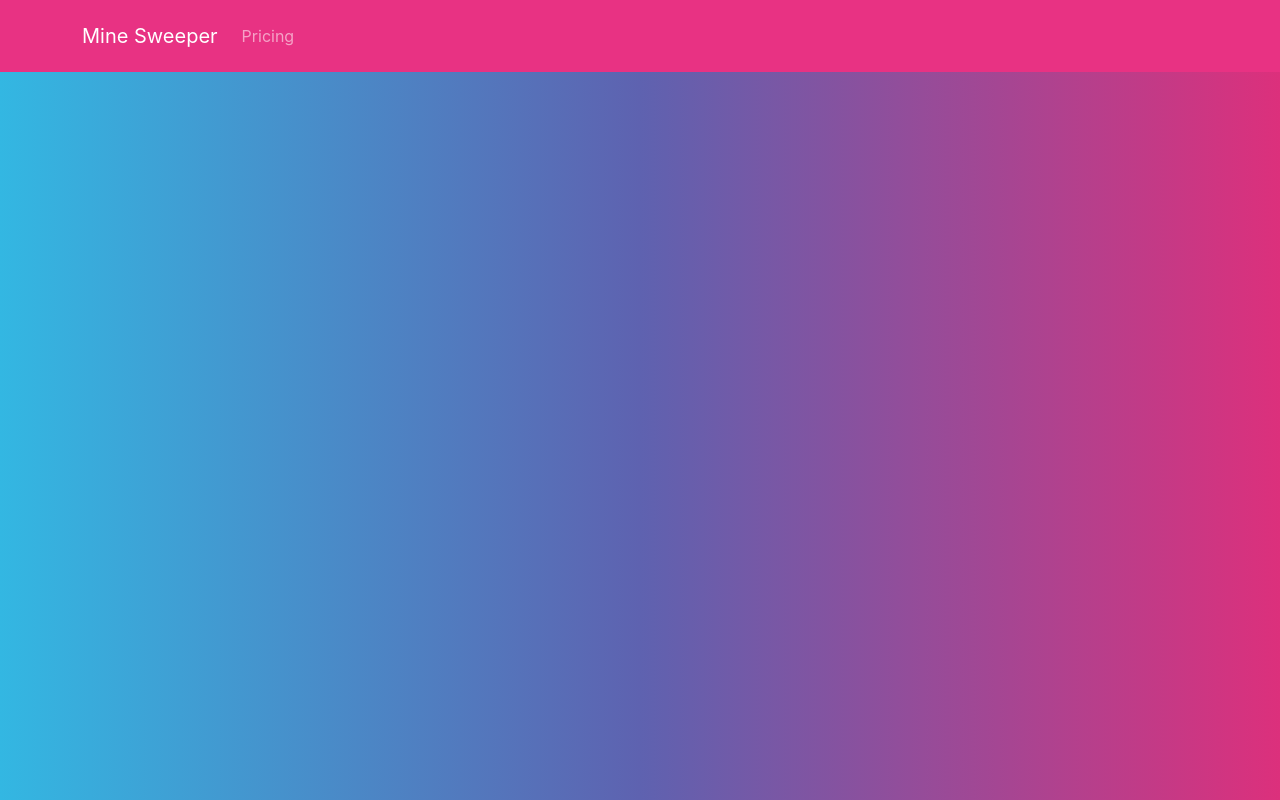
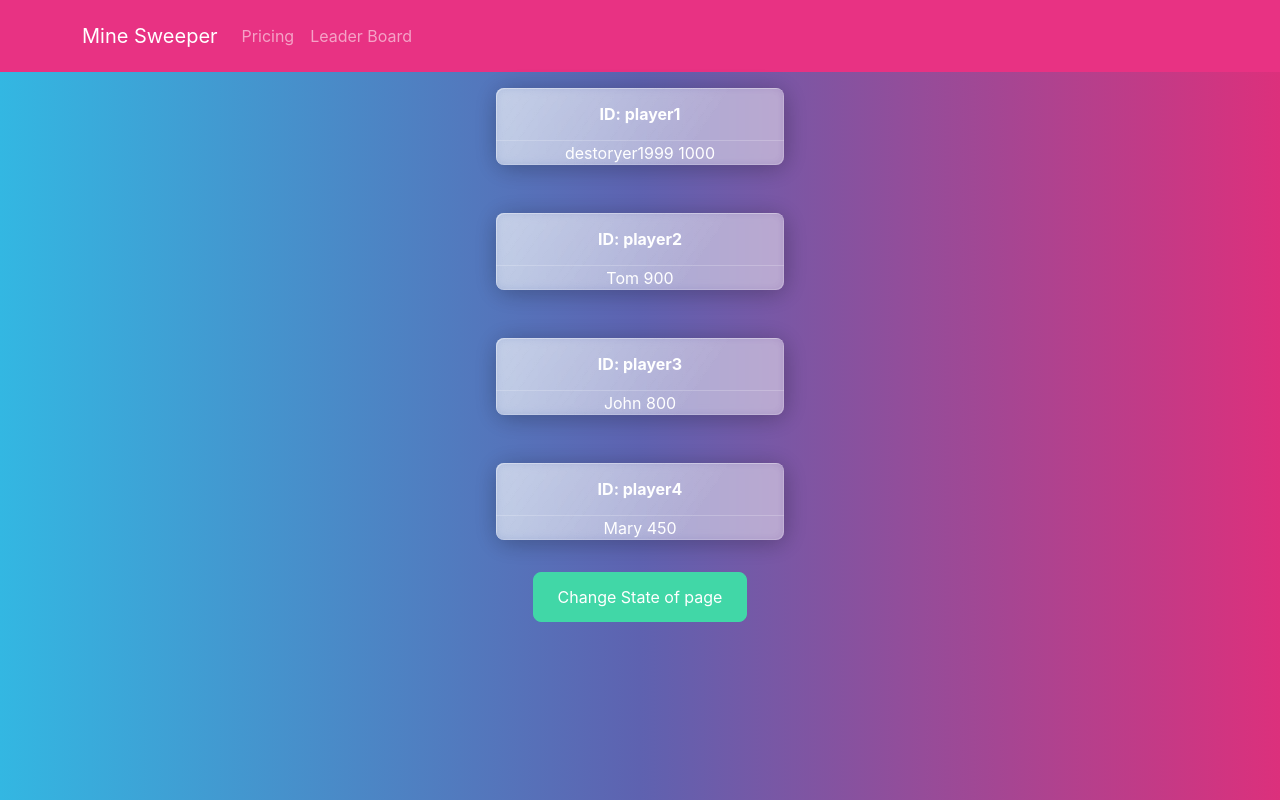
Before and after one commit to jessemadsen1/minesweeper, a React (Create React App) app: page /leader-board in a window 1280 px wide. Built offline with nearby package versions, Linux system fonts and the light colour scheme.

Commit message:
toggle state of leaderboard

```diff
--- a/src/App.tsx
+++ b/src/App.tsx
@@ -8,6 +8,7 @@ import "./App.css";
 import NavBar from "./components/NavBar";
 import Pricing from "./components/Pages/Pricing";
 import Home from "./components/Pages/Home";
+import LeaderBoard from './components/Pages/LeaderBoard';
 
 
 
@@ -20,8 +21,9 @@ const App: FC = () => {
       <div>
         <BrowserRouter>
           <Routes>
-            <Route path="/home" element={<Home/>} />
+            <Route path="/" element={<Home />} />
             <Route path="/pricing" element={<Pricing />} />
+            <Route path="/leader-board" element={<LeaderBoard />} />
           </Routes>
         </BrowserRouter>
       </div>
--- a/src/components/NavBar.tsx
+++ b/src/components/NavBar.tsx
@@ -8,9 +8,10 @@ function NavBar() {
     <>
       <Navbar bg="primary" variant="dark">
         <Container>
-          <Navbar.Brand href="/home">Mine Sweeper</Navbar.Brand>
+          <Navbar.Brand href="/">Mine Sweeper</Navbar.Brand>
           <Nav className="me-auto">
             <Nav.Link href="/pricing">Pricing</Nav.Link>
+            <Nav.Link href="/leader-board">Leader Board</Nav.Link>
           </Nav>
         </Container>
       </Navbar>
--- /dev/null
+++ b/src/components/Pages/LeaderBoard.css
@@ -0,0 +1,4 @@
+div.card {
+    display: flexbox;
+
+}
--- /dev/null
+++ b/src/components/Pages/LeaderBoard.tsx
@@ -0,0 +1,63 @@
+import React, { useState } from 'react';
+
+import Card from "react-bootstrap/Card";
+import Button from "react-bootstrap/Button";
+import Player from '../Player/Player';
+
+function LeaderBoard() {
+    const [hide, setHide] = useState(false);
+
+    const handleClick = () =>
+    {
+     setHide(!hide);
+    }
+
+    type Player = {
+      id: string;
+      name: string;
+      score: number;
+    };
+  const arr = [1, 2, 3, 4, 5, 6];
+ const getName = (player:Player) =>{
+  return [player.name, player.score].join(" ");
+}
+
+    let DUMMY_PLAYERS = [
+      {
+        id: "ID: player1",
+        name: "destoryer1999",
+        score: 1000,
+      },
+      { id: "ID: player2 ", name: "Tom", score: 900 },
+      {
+        id: "ID: player3 ",
+        name: "John",
+        score: 800,
+      },
+      {
+        id: "ID: player4",
+        name: "Mary",
+        score: 450,
+      },
+    ];
+    return (
+      <>
+        <div>
+          {DUMMY_PLAYERS.map((p) => {
+            if (hide === false) {
+              return <Player id={p.id} name={p.name} score={p.score} />;
+            }
+            return null;
+          })}
+        </div>
+
+        <span className="d-flex justify-content-center ">
+          <Button variant="success" onClick={handleClick}>
+            Change State of page
+          </Button>
+        </span>
+      </>
+    );
+}
+
+export default LeaderBoard;
--- a/src/components/Pages/Pricing.tsx
+++ b/src/components/Pages/Pricing.tsx
@@ -5,14 +5,12 @@ import ToggleSwitch from "../Switch/ToggleSwitch";
 function Pricing() {
   const [toggleState1, setToggleState1] = useState(false);
   const [toggleState2, setToggleState2] = useState(false);
-  const [title, setTitle] = useState("Select version you want?");
+  const [title, setTitle] = useState("Select the version you want?");
 
   let free:boolean = false;
   let paid: boolean = false;
 
   const changeToggle = (labelString:string) => {
-    console.log("got here 5");
-
     if (labelString == "Free") {
       if (paid == false && free == true){
           free = !free;
@@ -23,20 +21,20 @@ function Pricing() {
         free = !free;
         setToggleState1(free);
         setToggleState2(false);
-        setTitle("This isn't your parents minesweeper, its worse.")
+        setTitle("This isn't your parents minesweeper, it'ffcs worse.")
       }
     }
     else if (labelString == "Paid") {
         if (paid == true && free == false){
           paid = !paid;
           setToggleState2(paid);
-          setTitle("Select version you want?");
+          setTitle("Select the version you want?");
       }
       else {
       paid = !paid;
       setToggleState1(false);
       setToggleState2(paid);
-      setTitle("Are you sure? This game is basically a guessing game.");
+      setTitle("Are you sure? This is basically a guessing game.");
     }
   }
   };
--- /dev/null
+++ b/src/components/Player/Player.tsx
@@ -0,0 +1,34 @@
+import React, { useState } from "react";
+import Card from "react-bootstrap/Card";
+import Button from "react-bootstrap/Button";
+
+
+    type PlayerProps = {
+      id: string;
+      name: string;
+      score: number;
+    };
+
+const Player =({id,name,score}:PlayerProps)=> {
+
+ const getName = (name:string, score:number) => {
+   return [name, score].join(" ");
+ };
+
+          return (
+            <p style={{ paddingTop: "1rem" }}>
+              <div className="d-flex justify-content-center ">
+                <p>
+                  <Card style={{ width: "18rem" }}>
+                    <div className="card text-center">
+                      <div className="card-header">{id}</div>
+                      <div>{getName(name,score)}</div>
+                    </div>
+                  </Card>
+                </p>
+              </div>
+            </p>
+          );
+}
+
+export default Player;
--- a/src/components/Switch/ToggleSwitch.css
+++ b/src/components/Switch/ToggleSwitch.css
@@ -38,7 +38,7 @@
 .inner:before {
   content: "YES";
   padding-left: 10px;
-  background-color: #060;
+  background-color: #E83283;
   color: #fff;
 }
 .inner:after {
--- a/src/components/Switch/ToggleSwitch.tsx
+++ b/src/components/Switch/ToggleSwitch.tsx
@@ -21,7 +21,8 @@ const ToggleSwitch = ({
   };
 
   return (
-    <Card className="outerswitch">
+    <div className="d-flex justify-content-center ">
+      <Card className="outerswitch" >
         {label}
         <div className="toggle-switch">
           <input
@@ -39,6 +40,7 @@ const ToggleSwitch = ({
           </label>
         </div>
       </Card>
+    </div>
   );
 };
 
```
Lines whose indentation alone changed are shown as unchanged.
